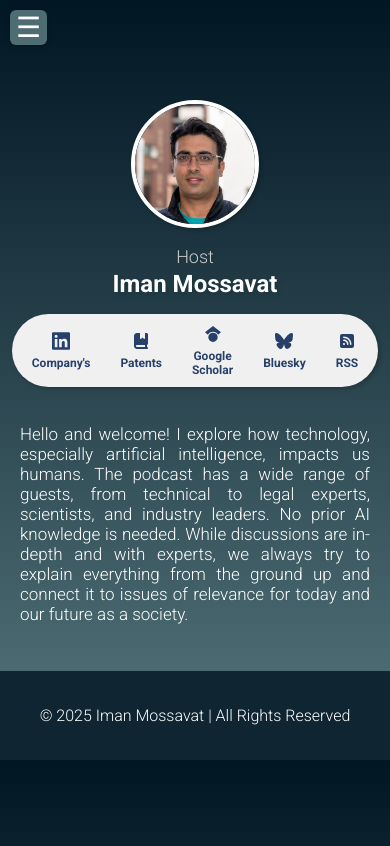
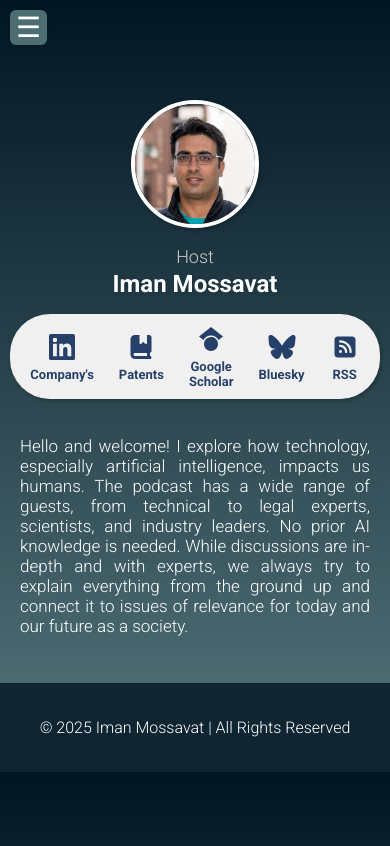
Before and after one commit to ivetkalchev/deepdivepod, a Jekyll site: the page built from contact.html, in a window 390 px wide. Shown: the top 846 px of the page. Built offline with Jekyll 4.4.1, drawn with Linux system fonts in a browser that asks for light colours.

Commit message:
Update contact-styles.css

```diff
--- a/assets/css/contact-styles.css
+++ b/assets/css/contact-styles.css
@@ -104,18 +104,18 @@ body {
     }
 
     .icon-container {
-        gap: 30px;
+        gap: 25px;
         padding: 10px 20px;
         border-radius: 40px;
     }
 
     .icon-container a,
     .icon-container .rss {
-        font-size: 12px;
+        font-size: 13px;
     }
 
     .icon-container .logo {
-        width: 20px;
-        height: 20px;
+        width: 30px;
+        height: 30px;
     }
 }
```
